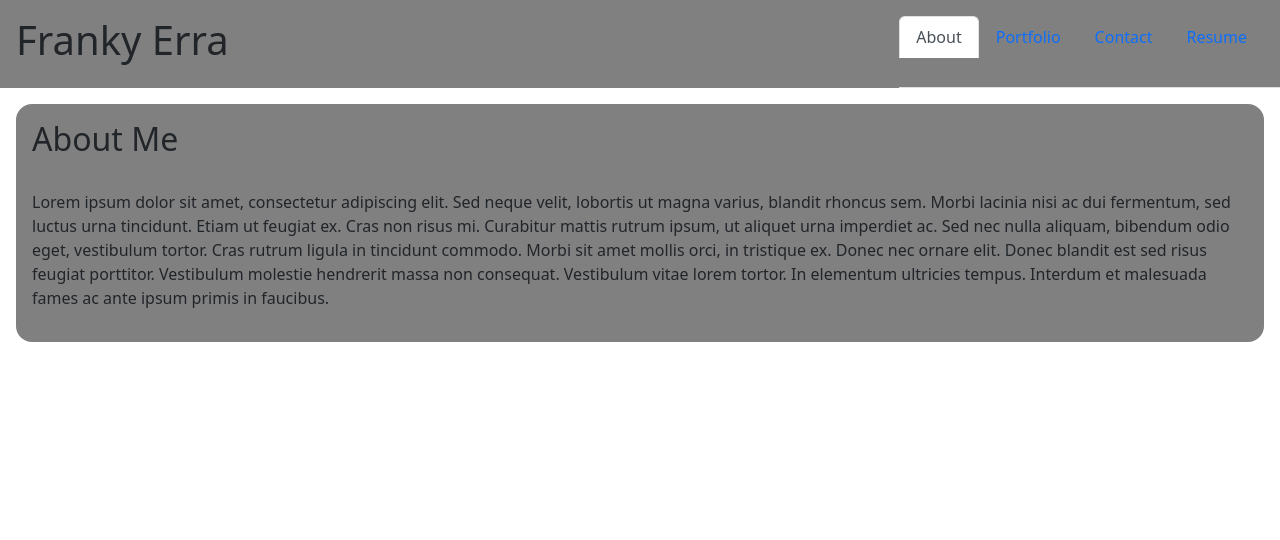
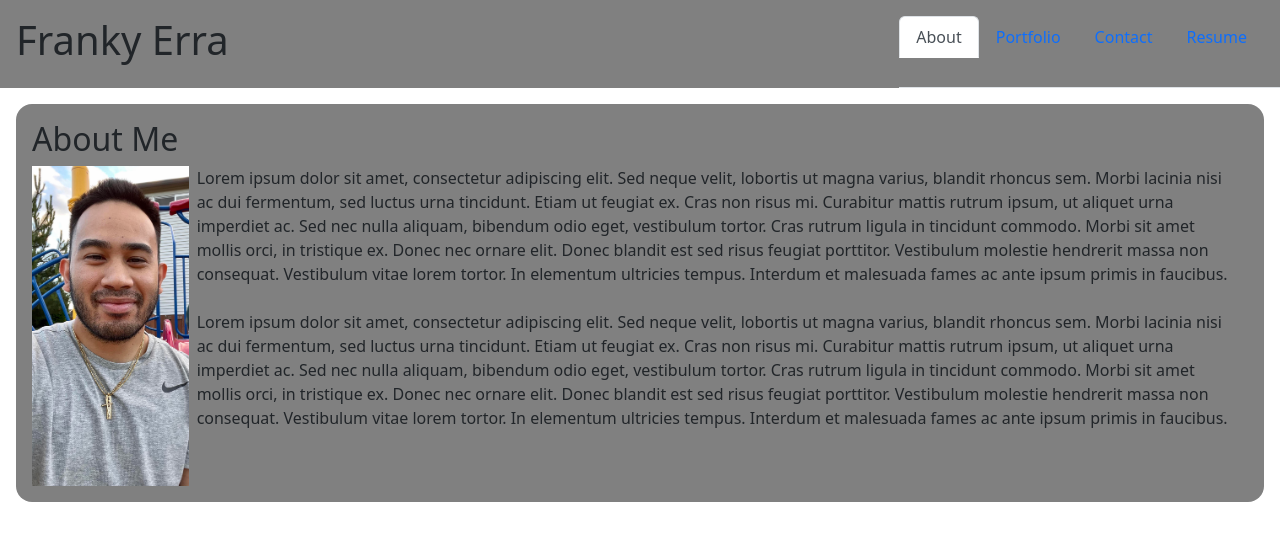
Before and after one commit to fyerra1/portfolio_REACT, a React (Create React App) app: page / in a window 1280 px wide. Shown: the top 540 px of the page. Built offline with nearby package versions, Linux system fonts and the light colour scheme.

Commit message:
modified about page

```diff
--- a/src/components/pages/About.js
+++ b/src/components/pages/About.js
@@ -1,13 +1,25 @@
 import React from 'react';
 import '../styles/Pages.css'
+import selfie from '../../assets/propic.jpg'
 
 export default function About() {
   return (
     <div className='cards'>
       <h2>About Me</h2>
-      <div>
-       <img src='' />
-       <p>
+      <div className='d-flex flex-row'>
+       <img src={selfie} className='selfie'/>
+       <p className='px-2'>
+         Lorem ipsum dolor sit amet, consectetur adipiscing elit. Sed neque
+         velit, lobortis ut magna varius, blandit rhoncus sem. Morbi lacinia nisi
+         ac dui fermentum, sed luctus urna tincidunt. Etiam ut feugiat ex. Cras
+         non risus mi. Curabitur mattis rutrum ipsum, ut aliquet urna imperdiet
+         ac. Sed nec nulla aliquam, bibendum odio eget, vestibulum tortor. Cras
+         rutrum ligula in tincidunt commodo. Morbi sit amet mollis orci, in
+         tristique ex. Donec nec ornare elit. Donec blandit est sed risus feugiat
+         porttitor. Vestibulum molestie hendrerit massa non consequat. Vestibulum
+         vitae lorem tortor. In elementum ultricies tempus. Interdum et malesuada
+         fames ac ante ipsum primis in faucibus.
+         <br /><br />
          Lorem ipsum dolor sit amet, consectetur adipiscing elit. Sed neque
          velit, lobortis ut magna varius, blandit rhoncus sem. Morbi lacinia nisi
          ac dui fermentum, sed luctus urna tincidunt. Etiam ut feugiat ex. Cras
--- a/src/components/styles/Pages.css
+++ b/src/components/styles/Pages.css
@@ -4,3 +4,9 @@
   padding: 1rem;
   margin: 1rem;
 }
+
+.selfie {
+  width: auto;
+  height: 20rem;
+
+}
```
Also changed, not shown: src/assets/propic.jpg (added).
